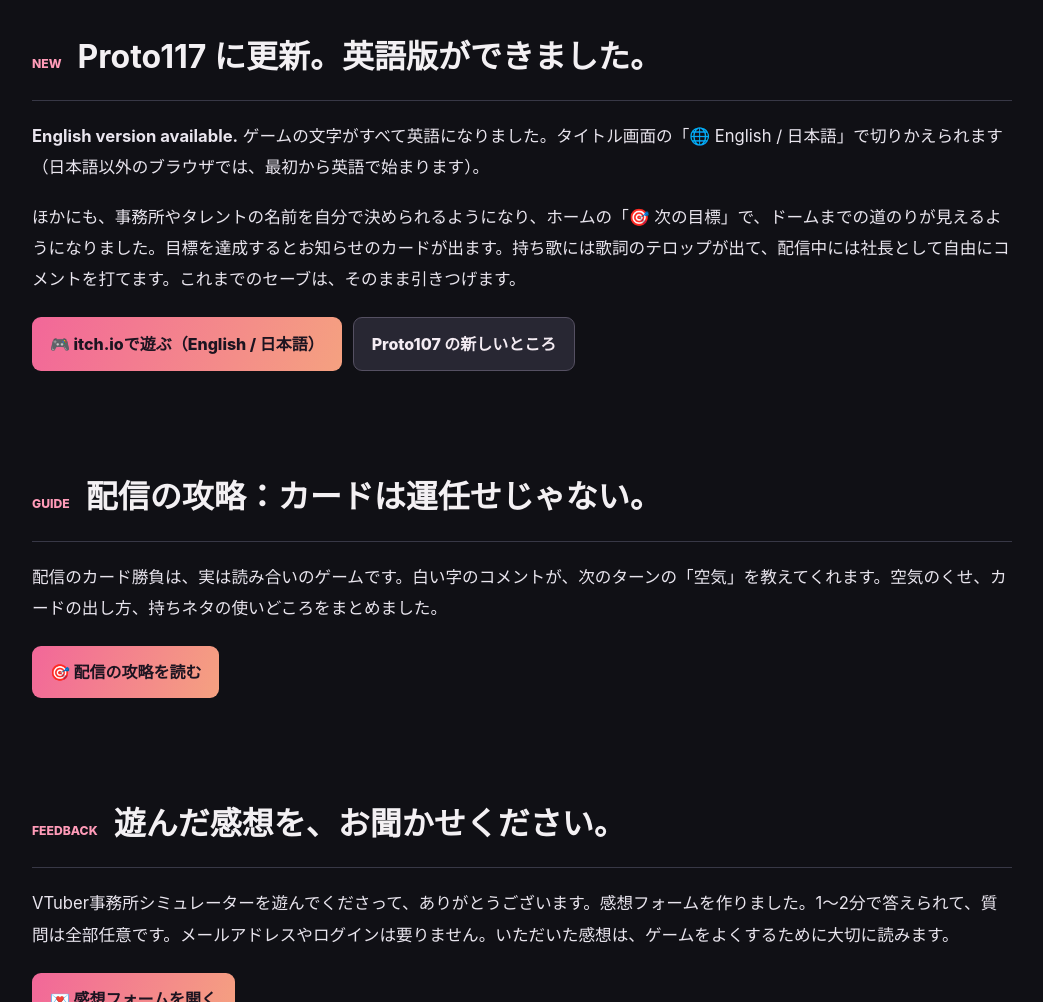
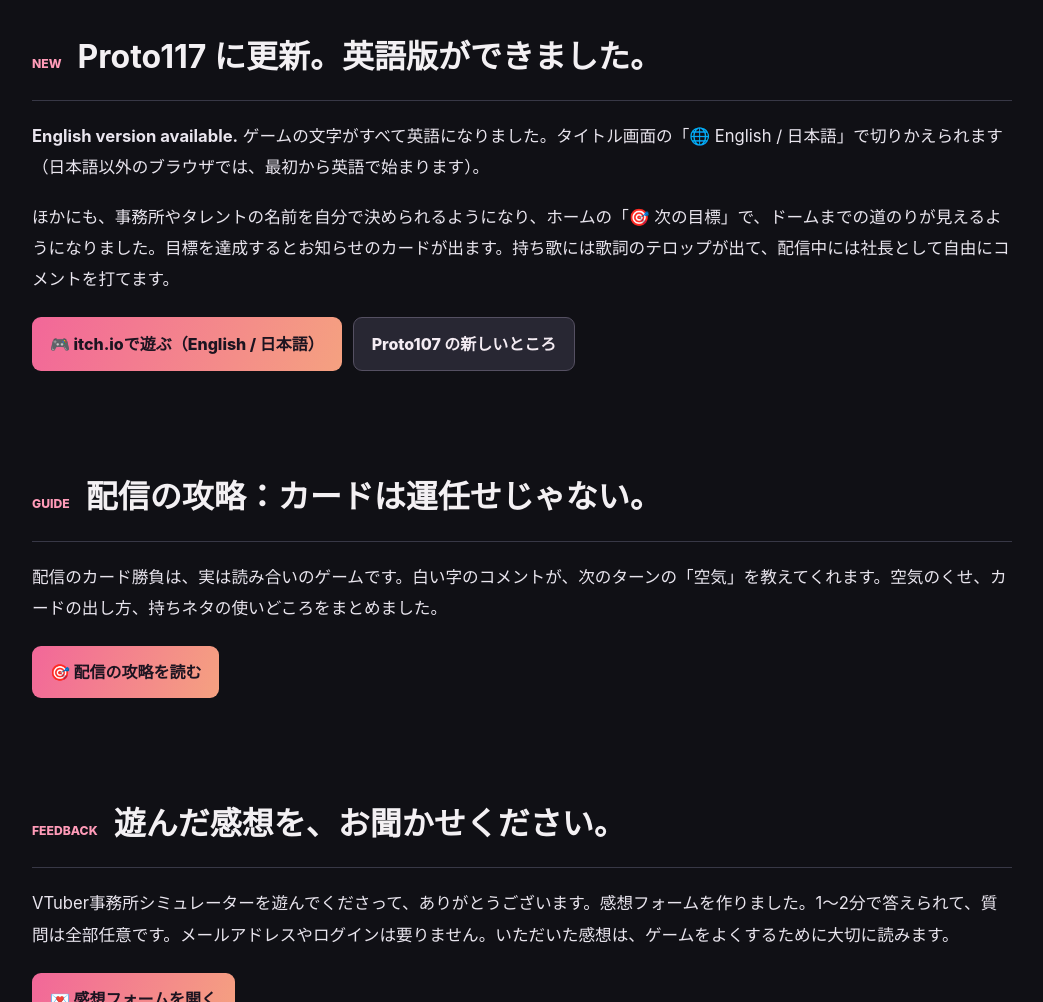
Before and after one commit to fusaymoriw-hue/dodo, a plain HTML site: page vtuber-office.html in a window 1280 px wide. Shown: the part 5285-6287 px from the top of the page, without its empty margins (118-1161 px from the left). Drawn offline with Linux system fonts and the light colour scheme.

Commit message:
確かめていない一文を外す
Co-Authored-By: Claude Opus 5.5 <noreply@anthropic.com>
Claude-Session: https://claude.ai/code/session_01BKNjAUQYNB3ejs91axmjFS

```diff
--- a/vtuber-office.html
+++ b/vtuber-office.html
@@ -12,7 +12,7 @@ a{color:var(--pink2);text-underline-offset:3px}a:hover{color:#fff}a:focus-visibl
 <section class="section"><div class="section-head"><small>04 / LIVE SCREEN</small><h2>コメント欄が、物語を動かす。</h2></div><div class="story"><p>注目配信は、ただ結果が表示されるだけではありません。3Dキャラクターの表情やセリフ、流れていくコメントを見ながら、その場の空気に合う行動を選びます。</p><p>失敗して配信が盛り下がることもあれば、大勢の同時視聴者が集まる日もあります。盛り上がった配信から切り抜きが生まれることも。</p></div><figure class="photo"><img src="vtuber-images/stream.webp" loading="lazy" decoding="async" alt="3Dタレントとコメントが表示された配信画面"><figcaption>配信中の星野こはく。右側のコメント欄と、選択カードが特徴です。</figcaption></figure></section>
 <section class="section"><div class="section-head"><small>ABOUT</small><h2>登録者500人から、ドームへ。</h2></div><div class="story"><p>所属タレント3人、登録者は合わせて500人。アパートの一室から、3Dお披露目、そしてドームを目指す弱小VTuber事務所の経営・育成シミュレーションです。2Dだったあの子が、はじめて自分の足で立つ瞬間まで──。</p><p>感想は <a href="https://x.com/search?q=%23VTuber%E4%BA%8B%E5%8B%99%E6%89%80%E3%82%B7%E3%83%9F%E3%83%A5%E3%83%AC%E3%83%BC%E3%82%BF%E3%83%BC" rel="noopener">#VTuber事務所シミュレーター</a> で。遊んだ感想を X に書いてもらえると、とても励みになります。</p></div></section>
 <section class="section" id="streaming" style="scroll-margin-top:80px"><div class="section-head"><small>STREAMING</small><h2>配信・動画投稿について</h2></div><div class="story"><p><strong>配信・動画投稿・切り抜き・ショート動画は、許可も連絡もいりません。自由にどうぞ。</strong></p><p>・<strong>収益化もOK</strong>です（広告・スパチャ・メンバーシップなど）。<br>・配信の題名やサムネイルも自由です。ネタバレも気にしなくて大丈夫です。<br>・できれば、概要欄にゲーム名と遊べるページ（<a href="https://fusay.itch.io/vtuber-office">itch.io</a> や <a href="https://plicy.net/GamePlay/241100">PLiCy</a>）を書いてもらえるとうれしいです（必須ではありません）。<br>・タグは <a href="https://x.com/search?q=%23VTuber%E4%BA%8B%E5%8B%99%E6%89%80%E3%82%B7%E3%83%9F%E3%83%A5%E3%83%AC%E3%83%BC%E3%82%BF%E3%83%BC" rel="noopener">#VTuber事務所シミュレーター</a> をつけてもらえると、とてもうれしいです。</p><p>・ゲームの中の事務所・タレント・配信サイトは、すべて架空のものです。実在の人や事務所とは関係ありません。<br>・ゲームの中の曲と声のクレジット（タイトル画面に出ています）は、消さずにそのまま映してください。音声が流れる配信や動画では、概要欄にも次の一行を入れてもらえると安心です。</p><p class="small" style="background:#23232e;border:1px solid #494554;border-radius:10px;padding:10px 14px">曲：Eleven Music（ElevenLabs）／声：VOICEVOX:春日部つむぎ、VOICEVOX:暁記ミタマ、VOICEVOX:波音リツ、VOICEVOX:春歌ナナ、VOICEVOX:冥鳴ひまり、VOICEVOX:里石ユカ（つぼみ）、VOICEVOX:猫使アル</p><p><strong>してほしくないことは、2つだけです。</strong><br>・ゲームのファイルを、ほかの場所に勝手に置いて配ること<br>・自分が作ったゲームだと言うこと</p><p>迷ったら、ゲームのページのコメントか <a href="https://x.com/fusayae" rel="noopener">X（@fusayae）</a> で気軽に聞いてください。</p></div></section>
-<section class="section"><div class="section-head"><small>NEW</small><h2>Proto117 に更新。英語版ができました。</h2></div><div class="story"><p><strong>English version available.</strong> ゲームの文字がすべて英語になりました。タイトル画面の「🌐 English / 日本語」で切りかえられます（日本語以外のブラウザでは、最初から英語で始まります）。</p><p>ほかにも、事務所やタレントの名前を自分で決められるようになり、ホームの「🎯 次の目標」で、ドームまでの道のりが見えるようになりました。目標を達成するとお知らせのカードが出ます。持ち歌には歌詞のテロップが出て、配信中には社長として自由にコメントを打てます。これまでのセーブは、そのまま引きつげます。</p></div><div class="buttons"><a href="https://fusay.itch.io/vtuber-office" class="btn">🎮 itch.ioで遊ぶ（English / 日本語）</a><a href="vtuber-proto107.html" class="btn secondary">Proto107 の新しいところ</a></div></section>
+<section class="section"><div class="section-head"><small>NEW</small><h2>Proto117 に更新。英語版ができました。</h2></div><div class="story"><p><strong>English version available.</strong> ゲームの文字がすべて英語になりました。タイトル画面の「🌐 English / 日本語」で切りかえられます（日本語以外のブラウザでは、最初から英語で始まります）。</p><p>ほかにも、事務所やタレントの名前を自分で決められるようになり、ホームの「🎯 次の目標」で、ドームまでの道のりが見えるようになりました。目標を達成するとお知らせのカードが出ます。持ち歌には歌詞のテロップが出て、配信中には社長として自由にコメントを打てます。</p></div><div class="buttons"><a href="https://fusay.itch.io/vtuber-office" class="btn">🎮 itch.ioで遊ぶ（English / 日本語）</a><a href="vtuber-proto107.html" class="btn secondary">Proto107 の新しいところ</a></div></section>
 <section class="section"><div class="section-head"><small>GUIDE</small><h2>配信の攻略：カードは運任せじゃない。</h2></div><div class="story"><p>配信のカード勝負は、実は読み合いのゲームです。白い字のコメントが、次のターンの「空気」を教えてくれます。空気のくせ、カードの出し方、持ちネタの使いどころをまとめました。</p></div><div class="buttons"><a href="vtuber-guide.html" class="btn">🎯 配信の攻略を読む</a></div></section>
 <section class="section" id="feedback"><div class="section-head"><small>FEEDBACK</small><h2>遊んだ感想を、お聞かせください。</h2></div><div class="story"><p>VTuber事務所シミュレーターを遊んでくださって、ありがとうございます。感想フォームを作りました。1〜2分で答えられて、質問は全部任意です。メールアドレスやログインは要りません。いただいた感想は、ゲームをよくするために大切に読みます。</p></div><div class="buttons"><a href="https://docs.google.com/forms/d/e/1FAIpQLSebSRe71R1dLF5in49pStqc23iMU8shfbGI57tLzDJG_xjyNA/viewform" class="btn" target="_blank" rel="noopener">💌 感想フォームを開く</a></div></section>
 <section class="section"><div class="section-head"><small>05 / PLAY DIARY</small><h2>実際に10か月プレイしてみました。</h2></div><div class="story"><p>ゲーム内1年目4月から2年目1月までをプレイ。バズ、初スパチャ、歌枠リレー、歌ってみた動画、ファンクラブ開設など、少しずつ成長する事務所の記録をまとめています。</p><p>登録者は<strong>520人から3,056人へ</strong>。それでも経営は赤字。いったいどうなるのか——詳しくはプレイ日記をご覧ください。</p></div><div class="buttons"><a href="vtuber-diary-01.html" class="btn">第1回：3人の事務所の10か月を読む</a></div></section><div class="outro"><h2>3人と一緒に、大きなステージへ。</h2><p>※本ページは開発中の試作版 Proto50の内容に基づきます。製品版の仕様や公開時期は未定です。</p><a href="index.html" class="btn secondary">トップページへ戻る</a></div></main><footer class="footer"><div class="wrap">いろんなもの制作 ・ VTuber事務所シミュレーター ・ <a href="index.html">トップページへ</a></div></footer><!-- 訪問者カウント（Cloudflare Web Analytics）。?me=on を開いたブラウザは数えない -->
```
